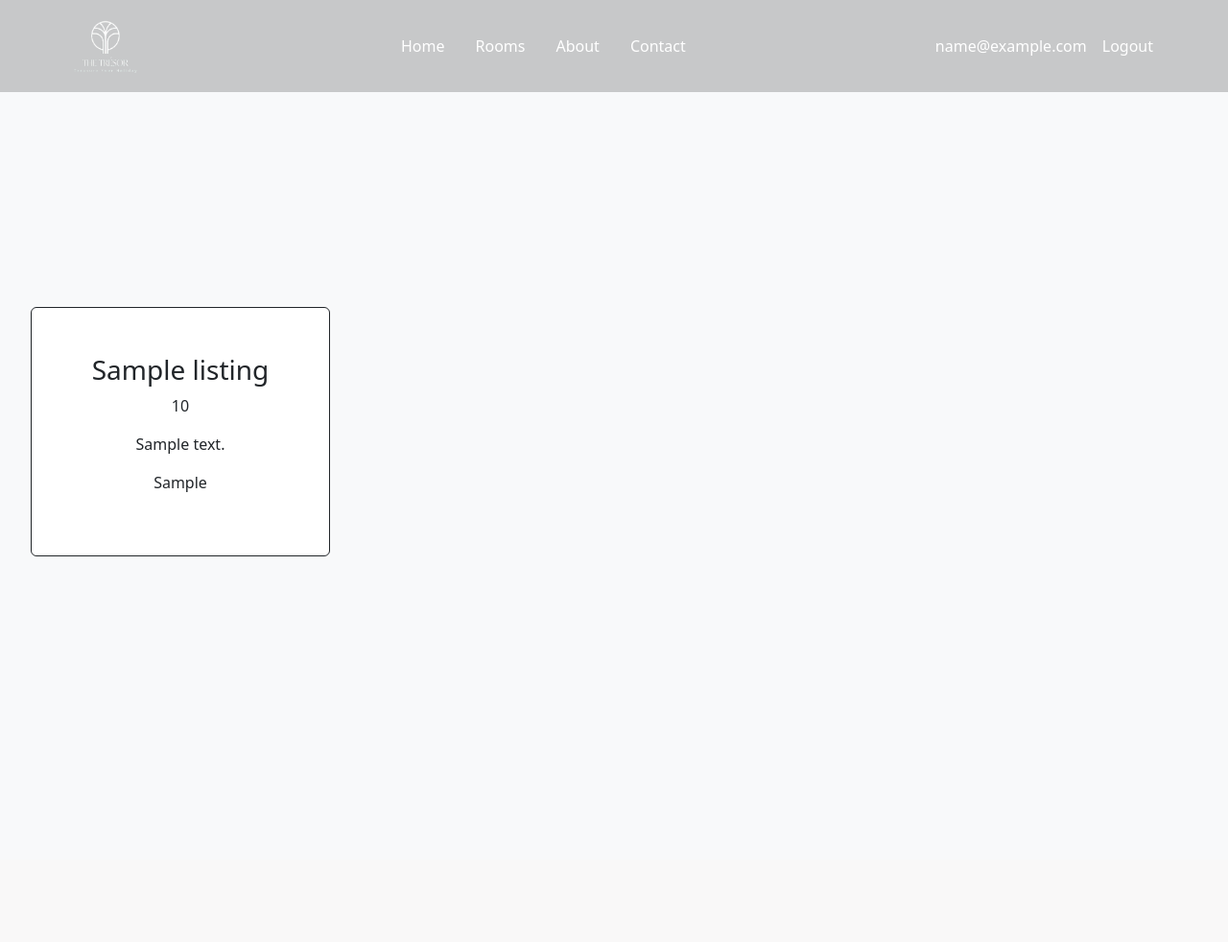
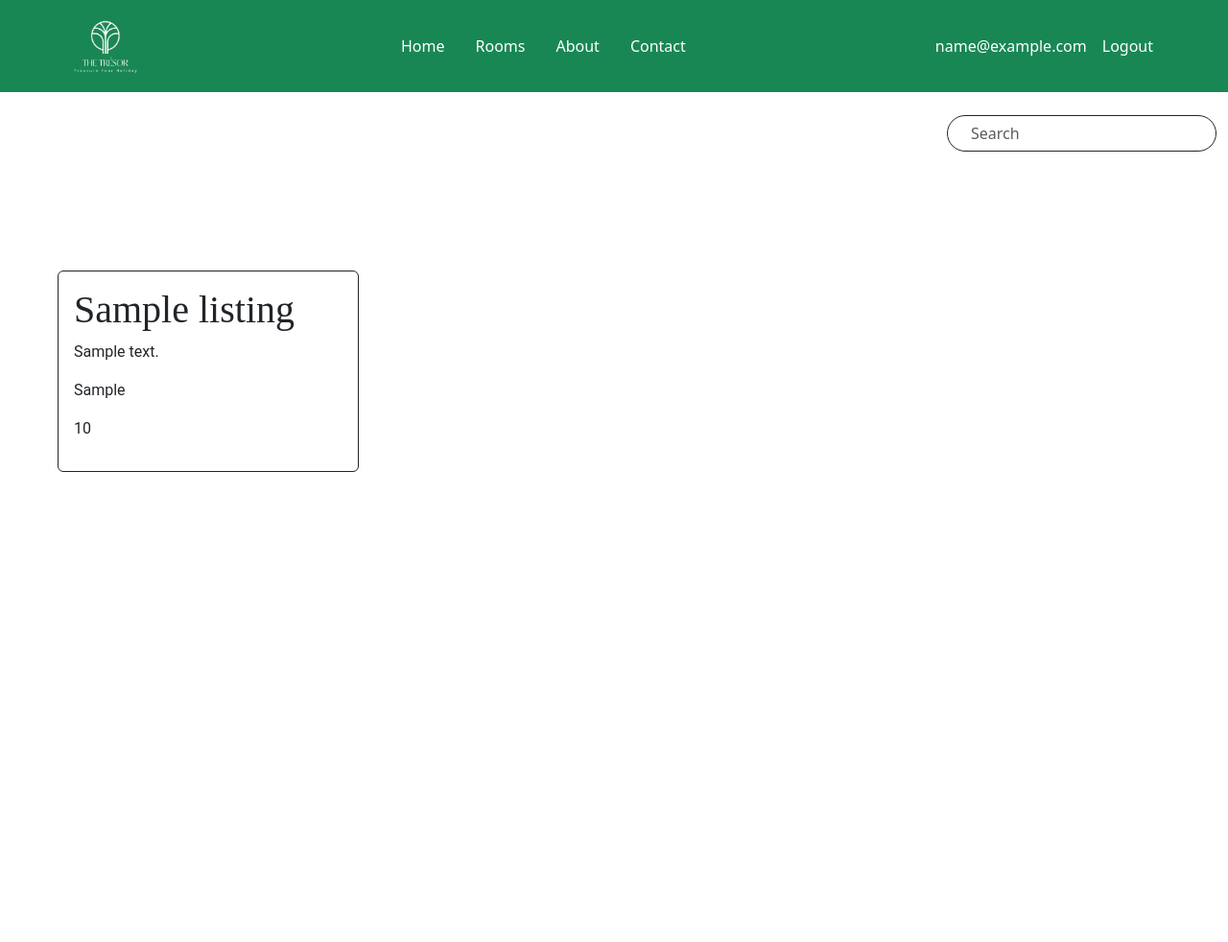
Before and after one commit to Xzilleon2/The-Tresor, a PHP site: page /Frames/Homepage.php in a window 1280 px wide. Shown: the whole page at 96% size. Before the commit the page ends 580 px from the top, so only its background shows below. Run offline with PHP 8.4, Linux system fonts and the light colour scheme; the visitor is signed in with stand-in values (Sample User, id 1); tables that the repository leaves empty or names only in its code hold one stand-in row (values such as "Sample post").

Commit message:
Making changes in homepage

```diff
--- a/Frames/Homepage.php
+++ b/Frames/Homepage.php
@@ -18,11 +18,29 @@ if (!isset($_SESSION['email']) && !isset($_SESSION['password'])) {
     <link href="https://cdn.jsdelivr.net/npm/bootstrap@5.3.3/dist/css/bootstrap.min.css"
     rel="stylesheet">
     <link href="https://fonts.googleapis.com/css2?family=Poppins:wght@300;400;700&display=swap" rel="stylesheet">
+    <style>
+        body{
+            background: url(../Resources/Back.jpg) cover;
+        }
+        body p{
+            font-family: 'Roboto', san-serif;
+        }
+        body h1{
+            font-family: 'Analogue', san-serif;
+        }
+        body a{
+            text-decoration: none;
+            color: white;
+        }
+        body a:hover{
+            text-decoration: underline;
+        }
+    </style>
 
 </head>
 <body>
     <!-- Navbar -->
-    <nav class="navbar navbar-expand-lg navbar-light bg-dark bg-opacity-25 d-flex justify-content-center">
+    <nav class="navbar navbar-expand-lg navbar-light bg-success d-flex justify-content-center">
         <div class="container p-0 m-0">
             <!-- Brand and Toggler -->
             <a class="navbar-brand text-dark" href="#">
@@ -48,17 +66,27 @@ if (!isset($_SESSION['email']) && !isset($_SESSION['password'])) {
             </div>
         </div>
     </nav>
+    <!--Icons and search Panels-->
+    <div class="container-fluid">
+        <div class="row my-4">
+            <div class="container-fluid d-flex justify-content-end">
+                <form action="">
+                    <input class="form-control border-dark rounded-pill text-dark px-4" type="text" name="search" placeholder="Search">
+                </form>
+            </div>
+        </div>
+    </div>
     <!--Product Section-->
-    <div class="container-fluid bg-light d-flex align-items-end justify-content-center p-3" style="height: 100vh;">
-        <div class="container-fluid h-75" style="width: 100%; overflow-y: scroll; scrollbar-width: none;">
+    <div class="container-fluid d-flex align-items-center justify-content-center" style="height: 100vh;">
+        <div class="container-fluid h-75" style="width: 100%;">
             <div class="row">
                 <?php while($row = mysqli_fetch_assoc($result)) { ?>
-                <div class="card d-flex flex-column align-items-center justify-content-center
-                border border-dark w-25 m-3 p-5 shadow-md">
-                        <h3><?= $row['list_title'] ?></h3>
-                        <p><?= $row['list_price'] ?></p>
+                    <div class="card d-flex flex-column justify-content-center
+                    border border-dark w-25 mx-5 p-3 shadow-md">
+                        <h1><?= $row['list_title'] ?></h1>
                         <p><?= $row['list_description'] ?></P>
                         <p><?= $row['list_location'] ?></p>
+                        <p><?= $row['list_price'] ?></p>
                     </div>
                 <?php }?>
             </div>
```
Also changed, not shown: Frames/Dashboard.php (added, +19 -0 lines). Lines whose indentation alone changed are shown as unchanged.
